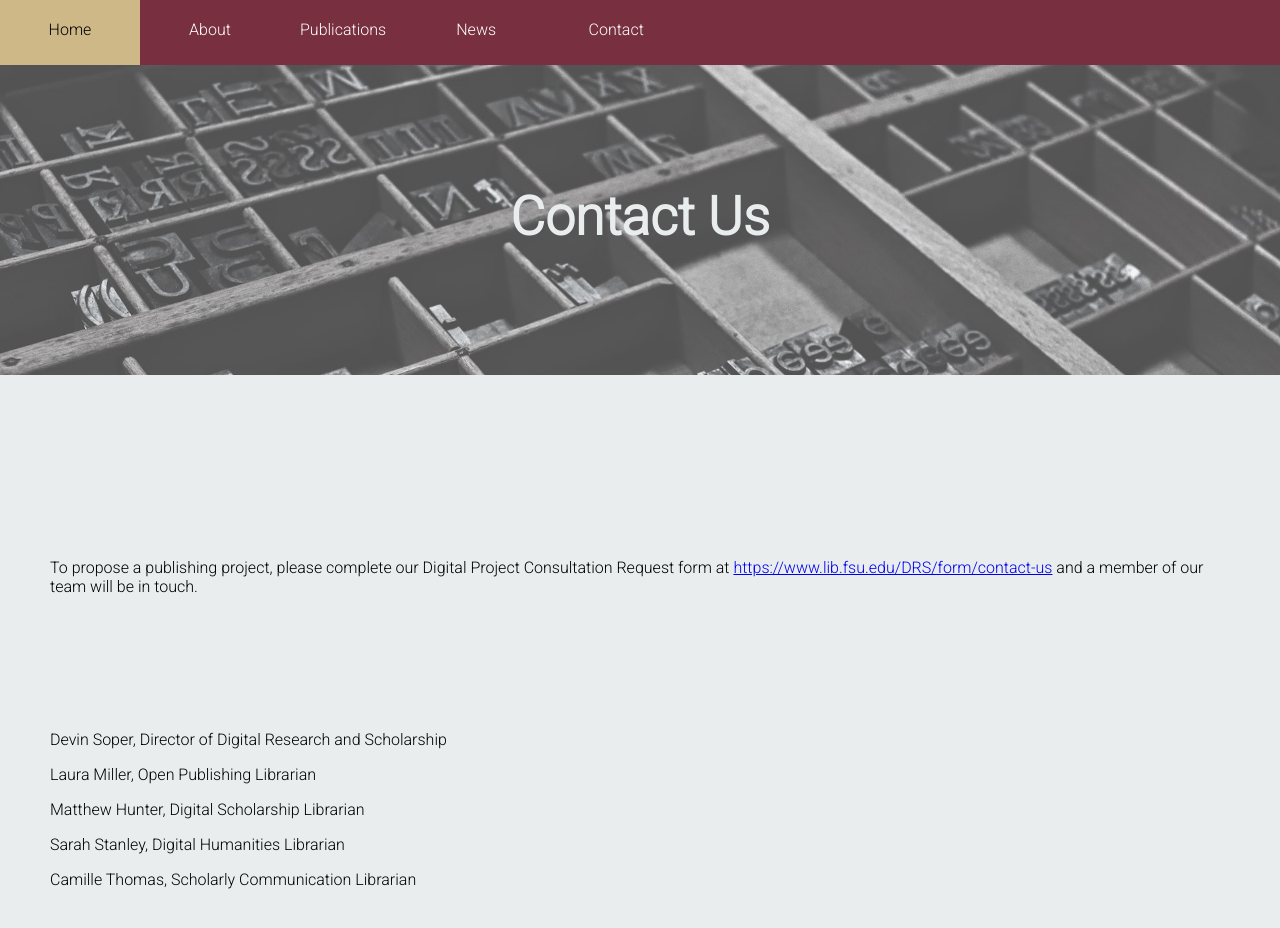
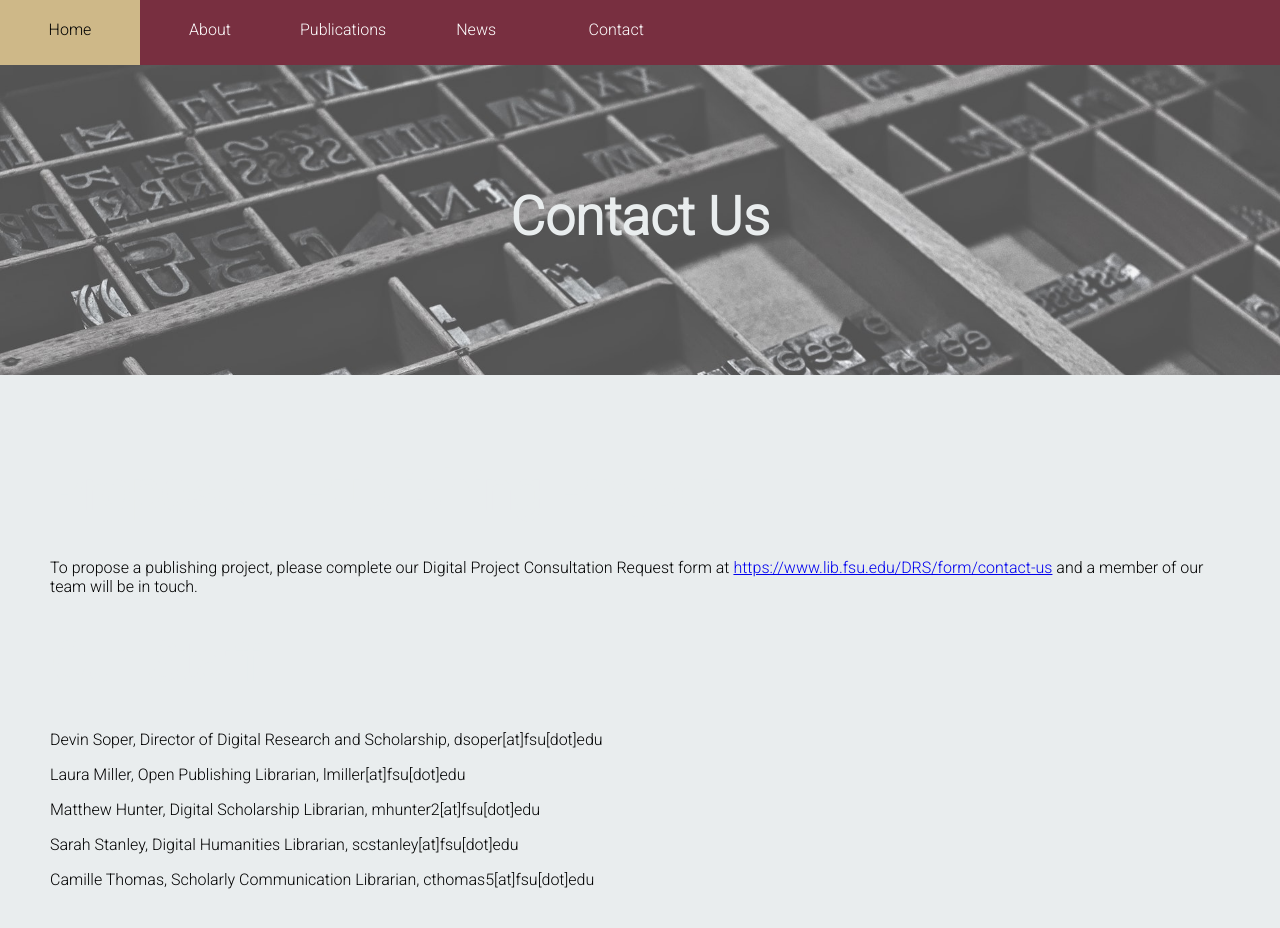
Before and after one commit to fsulibpub/fsulibpub.github.io, a Jekyll site: the page built from contact.md, in a window 1280 px wide and 955 px high. Shown: the top 928 px of the window. Built offline with Jekyll 4.4.1, drawn with Linux system fonts in a browser that asks for light colours.

Commit message:
Update contact.md

```diff
--- a/contact.md
+++ b/contact.md
@@ -10,12 +10,12 @@ To propose a publishing project, please complete our Digital Project Consultatio
 
 # Our Staff
 
-Devin Soper, Director of Digital Research and Scholarship
+Devin Soper, Director of Digital Research and Scholarship, dsoper[at]fsu[dot]edu
 
-Laura Miller, Open Publishing Librarian
+Laura Miller, Open Publishing Librarian, lmiller[at]fsu[dot]edu
 
-Matthew Hunter, Digital Scholarship Librarian
+Matthew Hunter, Digital Scholarship Librarian, mhunter2[at]fsu[dot]edu
 
-Sarah Stanley, Digital Humanities Librarian
+Sarah Stanley, Digital Humanities Librarian, scstanley[at]fsu[dot]edu
 
-Camille Thomas, Scholarly Communication Librarian
+Camille Thomas, Scholarly Communication Librarian, cthomas5[at]fsu[dot]edu
```
